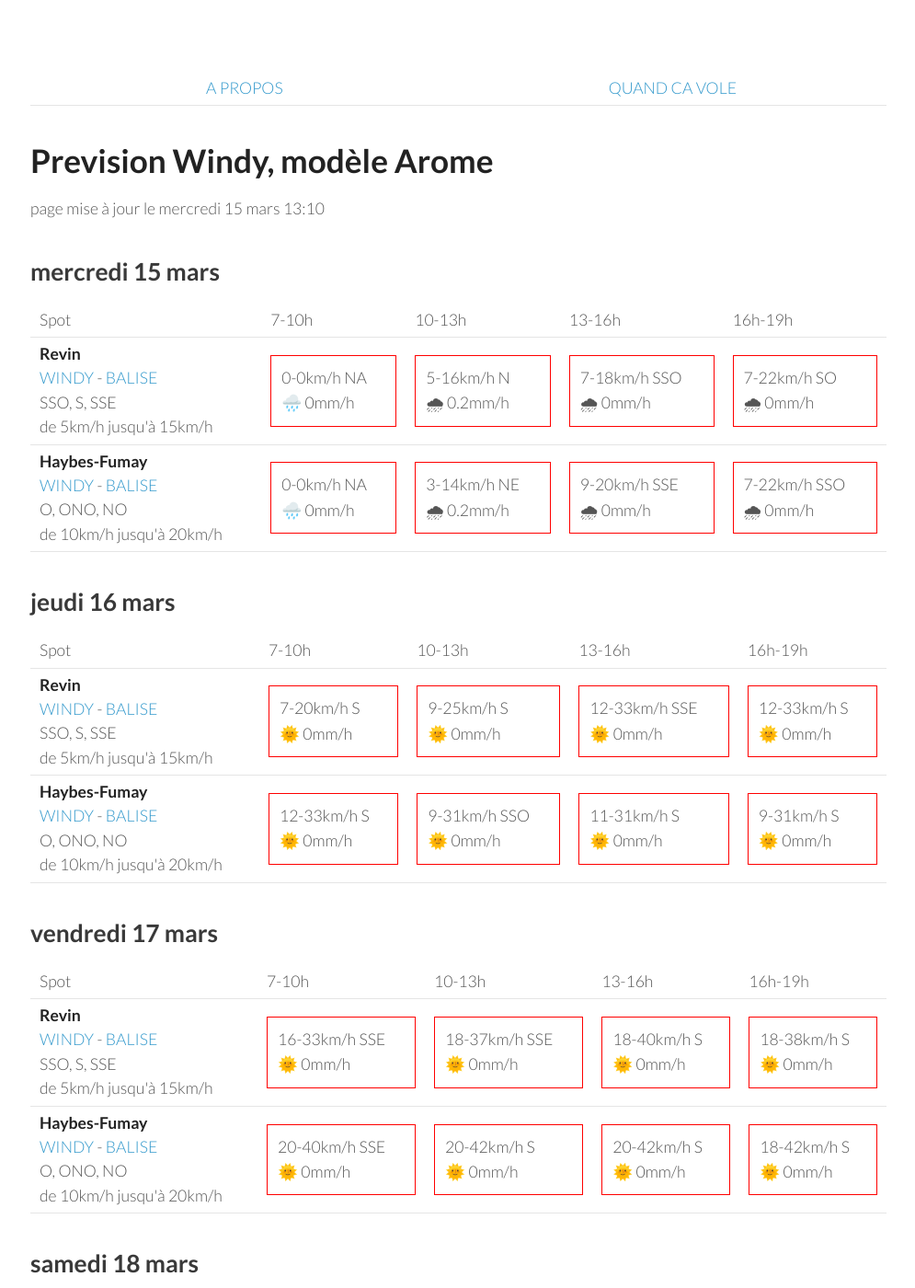
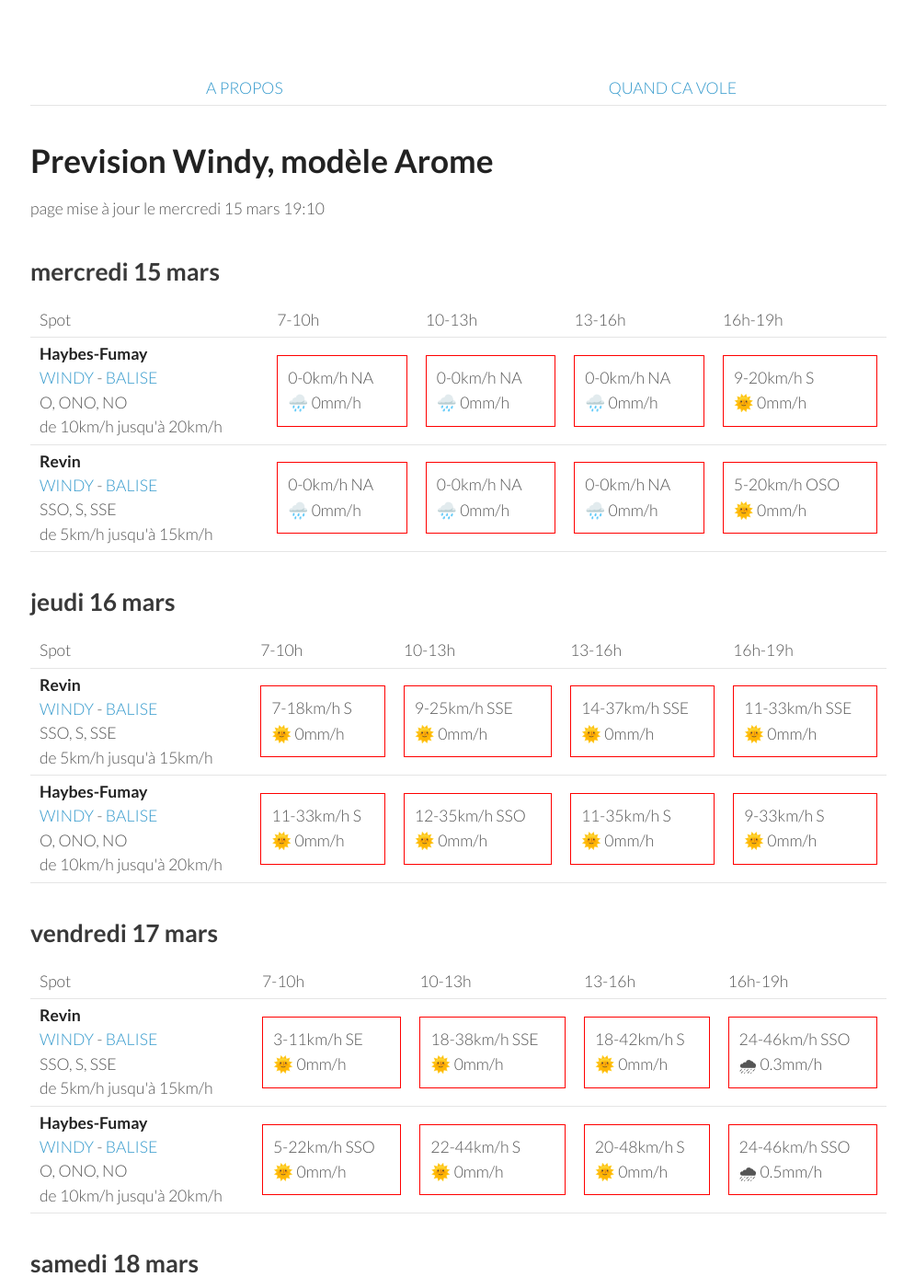
Before and after one commit to parapente-dans-le-nord/parapente-dans-le-nord.github.io, a Jekyll site: the page built from ardennes.markdown, in a window 1280 px wide and 1400 px high. Shown: the whole window at 92% size, without its empty margins (25-1020 px from the left). Built offline with Jekyll 4.4.1, drawn with Linux system fonts in a browser that asks for light colours; some of the changed text lies outside the part shown.

Commit message:
update index.markdown

```diff
--- a/ardennes.markdown
+++ b/ardennes.markdown
@@ -7,7 +7,7 @@ title:  "Tous les spots"
 {: .links}
 
 # Prevision Windy, modèle Arome
-page mise à jour le mercredi 15 mars 13:10
+page mise à jour le mercredi 15 mars 19:10
 
 ## mercredi 15 mars
 
@@ -22,21 +22,21 @@ page mise à jour le mercredi 15 mars 13:10
       <td>16h-19h</td>
     </tr>
 <tr>
+        <td><strong>Haybes-Fumay</strong><br><a href="https://windy.com/49.998/4.715?49.913,4.738,10">WINDY</a> - <span class=""><a href="http://www.balisemeteo.com/balise.php?idBalise=104">BALISE</a> </span><br> <span class="vent-favorable">O, ONO, NO</span><br><span class="force-vent">de 10km/h jusqu'à 20km/h</span> </td>
+
+            <td><div class="not-flyable"><p>0-0km/h NA</p><p>🌧️ 0mm/h</p></div></td>
+            <td><div class="not-flyable"><p>0-0km/h NA</p><p>🌧️ 0mm/h</p></div></td>
+            <td><div class="not-flyable"><p>0-0km/h NA</p><p>🌧️ 0mm/h</p></div></td>
+            <td><div class="not-flyable"><p>9-20km/h S</p><p>🌞 0mm/h</p></div></td>
+
+    </tr>
+<tr>
         <td><strong>Revin</strong><br><a href="https://windy.com/49.948/4.625?49.543,4.625,8">WINDY</a> - <span class=""><a href="http://www.balisemeteo.com/balise.php?idBalise=5019">BALISE</a> </span><br> <span class="vent-favorable">SSO, S, SSE</span><br><span class="force-vent">de 5km/h jusqu'à 15km/h</span> </td>
 
             <td><div class="not-flyable"><p>0-0km/h NA</p><p>🌧️ 0mm/h</p></div></td>
-            <td><div class="not-flyable"><p>5-16km/h N</p><p>🌧 0.2mm/h</p></div></td>
-            <td><div class="not-flyable"><p>7-18km/h SSO</p><p>🌧 0mm/h</p></div></td>
-            <td><div class="not-flyable"><p>7-22km/h SO</p><p>🌧 0mm/h</p></div></td>
-
-    </tr>
-<tr>
-        <td><strong>Haybes-Fumay</strong><br><a href="https://windy.com/49.998/4.715?49.913,4.738,10">WINDY</a> - <span class=""><a href="http://www.balisemeteo.com/balise.php?idBalise=104">BALISE</a> </span><br> <span class="vent-favorable">O, ONO, NO</span><br><span class="force-vent">de 10km/h jusqu'à 20km/h</span> </td>
-
             <td><div class="not-flyable"><p>0-0km/h NA</p><p>🌧️ 0mm/h</p></div></td>
-            <td><div class="not-flyable"><p>3-14km/h NE</p><p>🌧 0.2mm/h</p></div></td>
-            <td><div class="not-flyable"><p>9-20km/h SSE</p><p>🌧 0mm/h</p></div></td>
-            <td><div class="not-flyable"><p>7-22km/h SSO</p><p>🌧 0mm/h</p></div></td>
+            <td><div class="not-flyable"><p>0-0km/h NA</p><p>🌧️ 0mm/h</p></div></td>
+            <td><div class="not-flyable"><p>5-20km/h OSO</p><p>🌞 0mm/h</p></div></td>
 
     </tr>
 
@@ -58,20 +58,20 @@ page mise à jour le mercredi 15 mars 13:10
 <tr>
         <td><strong>Revin</strong><br><a href="https://windy.com/49.948/4.625?49.543,4.625,8">WINDY</a> - <span class=""><a href="http://www.balisemeteo.com/balise.php?idBalise=5019">BALISE</a> </span><br> <span class="vent-favorable">SSO, S, SSE</span><br><span class="force-vent">de 5km/h jusqu'à 15km/h</span> </td>
 
-            <td><div class="not-flyable"><p>7-20km/h S</p><p>🌞 0mm/h</p></div></td>
-            <td><div class="not-flyable"><p>9-25km/h S</p><p>🌞 0mm/h</p></div></td>
-            <td><div class="not-flyable"><p>12-33km/h SSE</p><p>🌞 0mm/h</p></div></td>
-            <td><div class="not-flyable"><p>12-33km/h S</p><p>🌞 0mm/h</p></div></td>
+            <td><div class="not-flyable"><p>7-18km/h S</p><p>🌞 0mm/h</p></div></td>
+            <td><div class="not-flyable"><p>9-25km/h SSE</p><p>🌞 0mm/h</p></div></td>
+            <td><div class="not-flyable"><p>14-37km/h SSE</p><p>🌞 0mm/h</p></div></td>
+            <td><div class="not-flyable"><p>11-33km/h SSE</p><p>🌞 0mm/h</p></div></td>
 
 
     </tr>
 <tr>
         <td><strong>Haybes-Fumay</strong><br><a href="https://windy.com/49.998/4.715?49.913,4.738,10">WINDY</a> - <span class=""><a href="http://www.balisemeteo.com/balise.php?idBalise=104">BALISE</a> </span><br> <span class="vent-favorable">O, ONO, NO</span><br><span class="force-vent">de 10km/h jusqu'à 20km/h</span> </td>
 
-            <td><div class="not-flyable"><p>12-33km/h S</p><p>🌞 0mm/h</p></div></td>
-            <td><div class="not-flyable"><p>9-31km/h SSO</p><p>🌞 0mm/h</p></div></td>
-            <td><div class="not-flyable"><p>11-31km/h S</p><p>🌞 0mm/h</p></div></td>
-            <td><div class="not-flyable"><p>9-31km/h S</p><p>🌞 0mm/h</p></div></td>
+            <td><div class="not-flyable"><p>11-33km/h S</p><p>🌞 0mm/h</p></div></td>
+            <td><div class="not-flyable"><p>12-35km/h SSO</p><p>🌞 0mm/h</p></div></td>
+            <td><div class="not-flyable"><p>11-35km/h S</p><p>🌞 0mm/h</p></div></td>
+            <td><div class="not-flyable"><p>9-33km/h S</p><p>🌞 0mm/h</p></div></td>
 
 
     </tr>
@@ -94,20 +94,20 @@ page mise à jour le mercredi 15 mars 13:10
 <tr>
         <td><strong>Revin</strong><br><a href="https://windy.com/49.948/4.625?49.543,4.625,8">WINDY</a> - <span class=""><a href="http://www.balisemeteo.com/balise.php?idBalise=5019">BALISE</a> </span><br> <span class="vent-favorable">SSO, S, SSE</span><br><span class="force-vent">de 5km/h jusqu'à 15km/h</span> </td>
 
-            <td><div class="not-flyable"><p>16-33km/h SSE</p><p>🌞 0mm/h</p></div></td>
-            <td><div class="not-flyable"><p>18-37km/h SSE</p><p>🌞 0mm/h</p></div></td>
-            <td><div class="not-flyable"><p>18-40km/h S</p><p>🌞 0mm/h</p></div></td>
-            <td><div class="not-flyable"><p>18-38km/h S</p><p>🌞 0mm/h</p></div></td>
+            <td><div class="not-flyable"><p>3-11km/h SE</p><p>🌞 0mm/h</p></div></td>
+            <td><div class="not-flyable"><p>18-38km/h SSE</p><p>🌞 0mm/h</p></div></td>
+            <td><div class="not-flyable"><p>18-42km/h S</p><p>🌞 0mm/h</p></div></td>
+            <td><div class="not-flyable"><p>24-46km/h SSO</p><p>🌧 0.3mm/h</p></div></td>
 
 
     </tr>
 <tr>
         <td><strong>Haybes-Fumay</strong><br><a href="https://windy.com/49.998/4.715?49.913,4.738,10">WINDY</a> - <span class=""><a href="http://www.balisemeteo.com/balise.php?idBalise=104">BALISE</a> </span><br> <span class="vent-favorable">O, ONO, NO</span><br><span class="force-vent">de 10km/h jusqu'à 20km/h</span> </td>
 
-            <td><div class="not-flyable"><p>20-40km/h SSE</p><p>🌞 0mm/h</p></div></td>
-            <td><div class="not-flyable"><p>20-42km/h S</p><p>🌞 0mm/h</p></div></td>
-            <td><div class="not-flyable"><p>20-42km/h S</p><p>🌞 0mm/h</p></div></td>
-            <td><div class="not-flyable"><p>18-42km/h S</p><p>🌞 0mm/h</p></div></td>
+            <td><div class="not-flyable"><p>5-22km/h SSO</p><p>🌞 0mm/h</p></div></td>
+            <td><div class="not-flyable"><p>22-44km/h S</p><p>🌞 0mm/h</p></div></td>
+            <td><div class="not-flyable"><p>20-48km/h S</p><p>🌞 0mm/h</p></div></td>
+            <td><div class="not-flyable"><p>24-46km/h SSO</p><p>🌧 0.5mm/h</p></div></td>
 
 
     </tr>
@@ -130,10 +130,10 @@ page mise à jour le mercredi 15 mars 13:10
 <tr>
         <td><strong>Revin</strong><br><a href="https://windy.com/49.948/4.625?49.543,4.625,8">WINDY</a> - <span class=""><a href="http://www.balisemeteo.com/balise.php?idBalise=5019">BALISE</a> </span><br> <span class="vent-favorable">SSO, S, SSE</span><br><span class="force-vent">de 5km/h jusqu'à 15km/h</span> </td>
 
-            <td><div class="not-flyable"><p>16-29km/h S</p><p>🌞 0mm/h</p></div></td>
-            <td><div class="not-flyable"><p>24-48km/h SSO</p><p>🌞 0mm/h</p></div></td>
-            <td><div class="not-flyable"><p>24-55km/h SSO</p><p>🌞 0mm/h</p></div></td>
-            <td><div class="not-flyable"><p>25-62km/h SSO</p><p>🌧 0.3mm/h</p></div></td>
+            <td><div class="not-flyable"><p>14-27km/h S</p><p>🌞 0mm/h</p></div></td>
+            <td><div class="not-flyable"><p>20-42km/h S</p><p>🌞 0mm/h</p></div></td>
+            <td><div class="not-flyable"><p>20-48km/h S</p><p>🌧 0.5mm/h</p></div></td>
+            <td><div class="not-flyable"><p>27-55km/h SSO</p><p>🌧 1.3mm/h</p></div></td>
 
 
     </tr>
@@ -141,9 +141,9 @@ page mise à jour le mercredi 15 mars 13:10
         <td><strong>Haybes-Fumay</strong><br><a href="https://windy.com/49.998/4.715?49.913,4.738,10">WINDY</a> - <span class=""><a href="http://www.balisemeteo.com/balise.php?idBalise=104">BALISE</a> </span><br> <span class="vent-favorable">O, ONO, NO</span><br><span class="force-vent">de 10km/h jusqu'à 20km/h</span> </td>
 
             <td><div class="not-flyable"><p>16-31km/h S</p><p>🌞 0mm/h</p></div></td>
-            <td><div class="not-flyable"><p>25-50km/h SSO</p><p>🌞 0mm/h</p></div></td>
-            <td><div class="not-flyable"><p>24-57km/h SSO</p><p>🌞 0mm/h</p></div></td>
-            <td><div class="not-flyable"><p>25-62km/h SSO</p><p>🌧 0.5mm/h</p></div></td>
+            <td><div class="not-flyable"><p>22-46km/h S</p><p>🌞 0mm/h</p></div></td>
+            <td><div class="not-flyable"><p>20-50km/h SSO</p><p>🌧 0.3mm/h</p></div></td>
+            <td><div class="not-flyable"><p>25-57km/h SSO</p><p>🌧 1.5mm/h</p></div></td>
 
 
     </tr>
```
